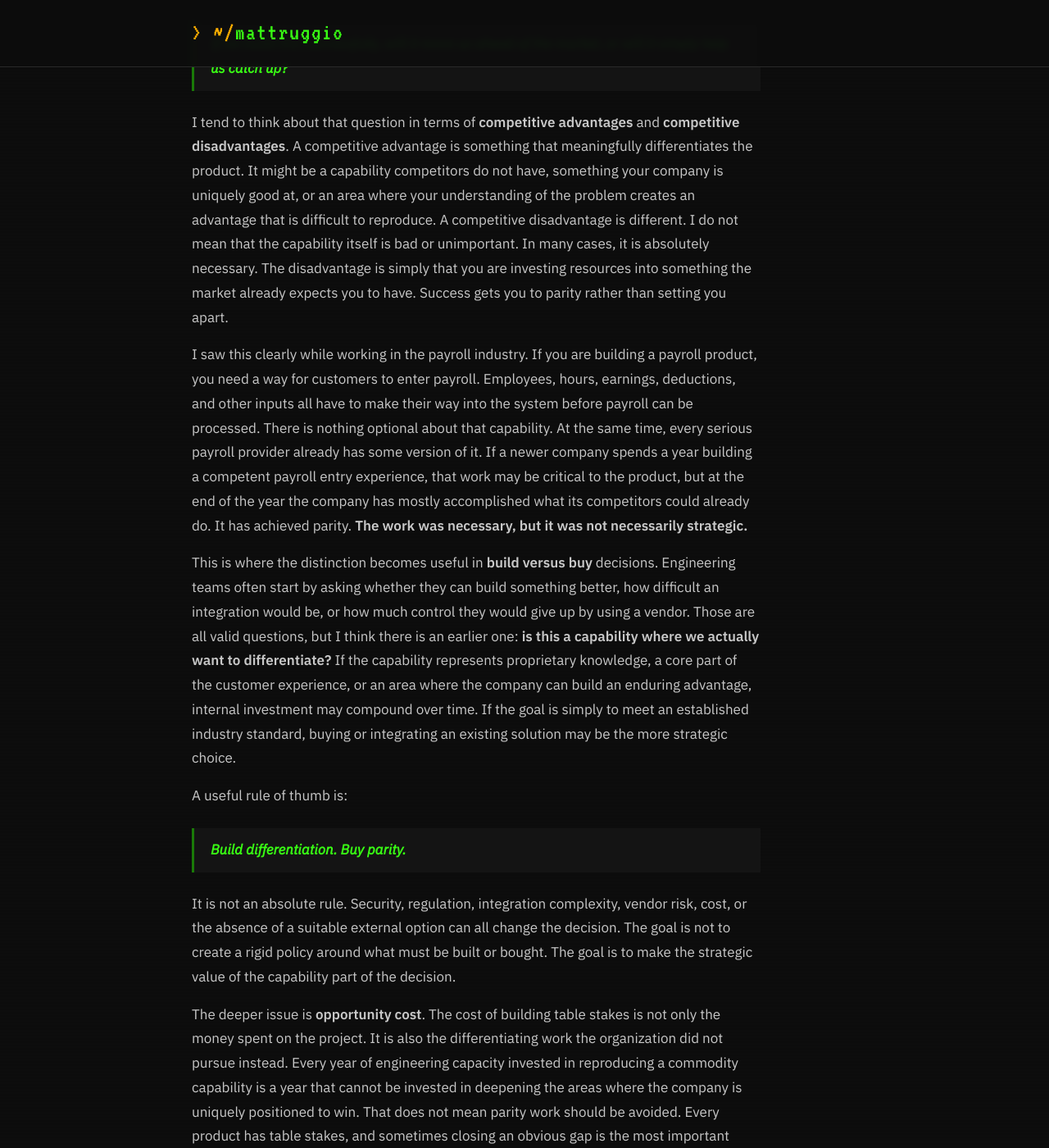
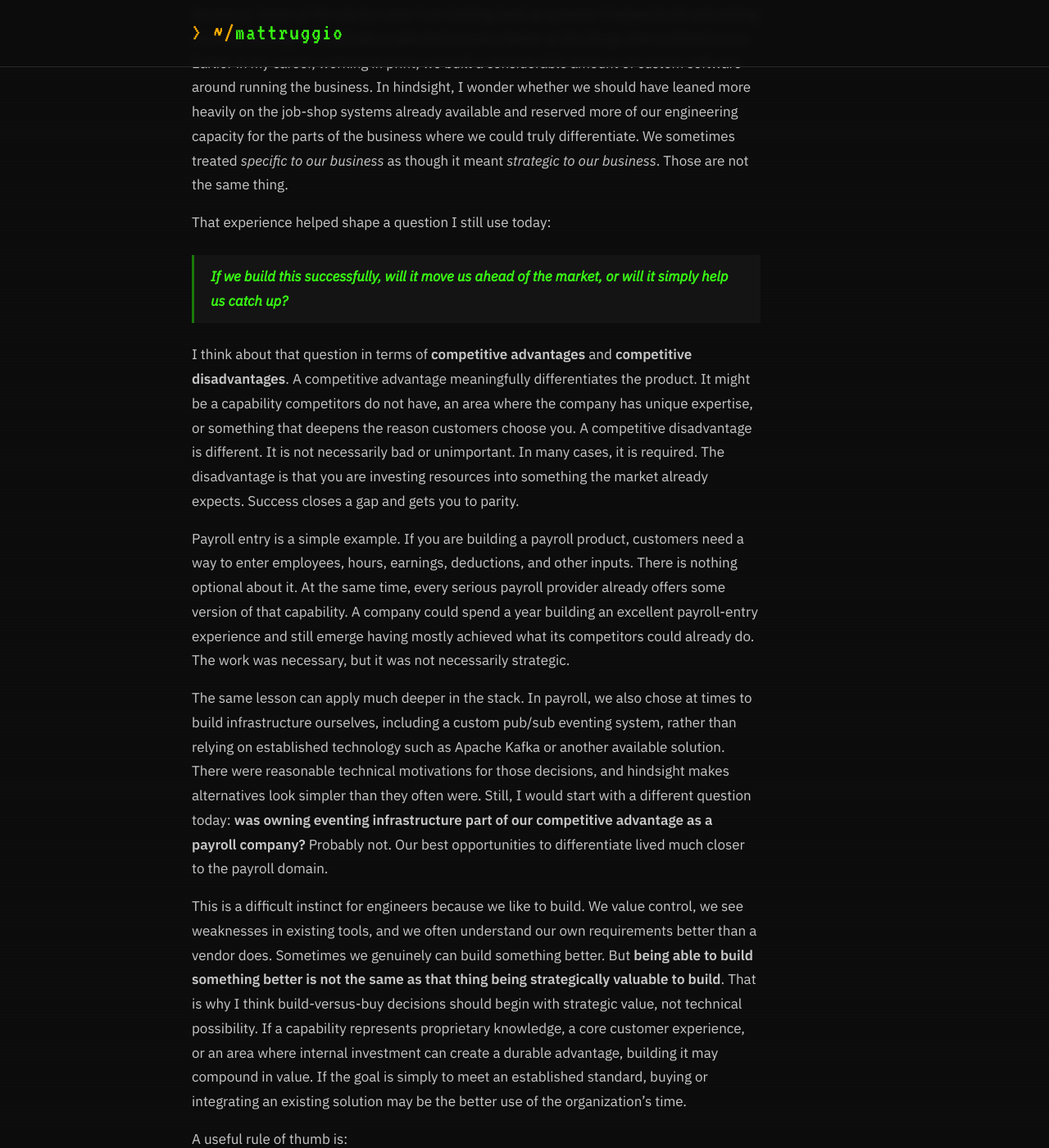
Before and after one commit to mattruggio/mattruggio.github.io, a Jekyll site: the page built from _posts/2026-08-21-necessary-is-not-strategic.md, in a window 1280 px wide and 1400 px high, scrolled down 524 px. Shown: the whole window at 82% size. Built offline with Jekyll 4.4.1, drawn with Linux system fonts in a browser that asks for light colours; some of the changed text lies outside the part shown.

Commit message:
Revise "Necessary Is Not Strategic"
New draft from the author. The argument is unchanged; the evidence behind it
is not. It now opens by admitting the distinction came from decisions that
went the other way — custom software in print, a hand-rolled pub/sub system
in payroll — which grounds the thesis in something other than assertion, and
names the specific trap of mistaking "specific to our business" for
"strategic to our business".

Also adds the section on why this is hard for engineers specifically: being
able to build something better is not the same as it being worth building.

Glossary drops "Parity" and "Build versus Buy" and reorders the rest.
Converted to kramdown definition-list syntax so it renders as dt/dd rather
than collapsing into paragraphs.

Co-authored-by: Copilot <223556219+Copilot@users.noreply.github.com>

```diff
--- a/_posts/2026-08-21-necessary-is-not-strategic.md
+++ b/_posts/2026-08-21-necessary-is-not-strategic.md
@@ -4,31 +4,35 @@ date: 2026-08-21
 tags: [strategy, build-vs-buy, engineering-leadership]
 ---
 
-One of the easiest mistakes to make in software strategy is confusing necessary work with strategic work. A capability can be essential to your product without being strategically valuable to build. That distinction matters because every organization operates with finite engineering time, capital, and attention. If we treat every important capability as something we should own and build ourselves, we can spend enormous amounts of energy recreating things that only bring us up to the standard the market already expects.
+One of the easiest mistakes to make in software strategy is confusing necessary work with strategic work. A capability can be essential to your product without being strategically valuable to build. That distinction matters because every organization operates with finite engineering time, capital, and attention. If we treat every important capability as something we should own ourselves, we can spend enormous amounts of energy recreating things that only bring us up to the standard the market already expects.
 
-The question I like to ask is simple:
+I did not arrive at this distinction because I consistently made the right build-versus-buy decisions. Some of the clarity came from looking back at systems I helped build and asking whether owning them actually made the business better at the things that mattered most. Earlier in my career, working in print, we built a considerable amount of custom software around running the business. In hindsight, I wonder whether we should have leaned more heavily on the job-shop systems already available and reserved more of our engineering capacity for the parts of the business where we could truly differentiate. We sometimes treated *specific to our business* as though it meant *strategic to our business*. Those are not the same thing.
+
+That experience helped shape a question I still use today:
 
 > **If we build this successfully, will it move us ahead of the market, or will it simply help us catch up?**
 
-I tend to think about that question in terms of **competitive advantages** and **competitive disadvantages**. A competitive advantage is something that meaningfully differentiates the product. It might be a capability competitors do not have, something your company is uniquely good at, or an area where your understanding of the problem creates an advantage that is difficult to reproduce. A competitive disadvantage is different. I do not mean that the capability itself is bad or unimportant. In many cases, it is absolutely necessary. The disadvantage is simply that you are investing resources into something the market already expects you to have. Success gets you to parity rather than setting you apart.
+I think about that question in terms of **competitive advantages** and **competitive disadvantages**. A competitive advantage meaningfully differentiates the product. It might be a capability competitors do not have, an area where the company has unique expertise, or something that deepens the reason customers choose you. A competitive disadvantage is different. It is not necessarily bad or unimportant. In many cases, it is required. The disadvantage is that you are investing resources into something the market already expects. Success closes a gap and gets you to parity.
 
-I saw this clearly while working in the payroll industry. If you are building a payroll product, you need a way for customers to enter payroll. Employees, hours, earnings, deductions, and other inputs all have to make their way into the system before payroll can be processed. There is nothing optional about that capability. At the same time, every serious payroll provider already has some version of it. If a newer company spends a year building a competent payroll entry experience, that work may be critical to the product, but at the end of the year the company has mostly accomplished what its competitors could already do. It has achieved parity. **The work was necessary, but it was not necessarily strategic.**
+Payroll entry is a simple example. If you are building a payroll product, customers need a way to enter employees, hours, earnings, deductions, and other inputs. There is nothing optional about it. At the same time, every serious payroll provider already offers some version of that capability. A company could spend a year building an excellent payroll-entry experience and still emerge having mostly achieved what its competitors could already do. The work was necessary, but it was not necessarily strategic.
 
-This is where the distinction becomes useful in **build versus buy** decisions. Engineering teams often start by asking whether they can build something better, how difficult an integration would be, or how much control they would give up by using a vendor. Those are all valid questions, but I think there is an earlier one: **is this a capability where we actually want to differentiate?** If the capability represents proprietary knowledge, a core part of the customer experience, or an area where the company can build an enduring advantage, internal investment may compound over time. If the goal is simply to meet an established industry standard, buying or integrating an existing solution may be the more strategic choice.
+The same lesson can apply much deeper in the stack. In payroll, we also chose at times to build infrastructure ourselves, including a custom pub/sub eventing system, rather than relying on established technology such as Apache Kafka or another available solution. There were reasonable technical motivations for those decisions, and hindsight makes alternatives look simpler than they often were. Still, I would start with a different question today: **was owning eventing infrastructure part of our competitive advantage as a payroll company?** Probably not. Our best opportunities to differentiate lived much closer to the payroll domain.
+
+This is a difficult instinct for engineers because we like to build. We value control, we see weaknesses in existing tools, and we often understand our own requirements better than a vendor does. Sometimes we genuinely can build something better. But **being able to build something better is not the same as that thing being strategically valuable to build**. That is why I think build-versus-buy decisions should begin with strategic value, not technical possibility. If a capability represents proprietary knowledge, a core customer experience, or an area where internal investment can create a durable advantage, building it may compound in value. If the goal is simply to meet an established standard, buying or integrating an existing solution may be the better use of the organization's time.
 
 A useful rule of thumb is:
 
 > **Build differentiation. Buy parity.**
 
-It is not an absolute rule. Security, regulation, integration complexity, vendor risk, cost, or the absence of a suitable external option can all change the decision. The goal is not to create a rigid policy around what must be built or bought. The goal is to make the strategic value of the capability part of the decision.
+It is not an absolute rule. Security, regulation, vendor risk, integration complexity, cost, or the lack of a suitable external option can all change the decision. The goal is not to create a rigid policy about what must be built or bought. It is to make the strategic value of the capability explicit before engineering momentum takes over.
 
-The deeper issue is **opportunity cost**. The cost of building table stakes is not only the money spent on the project. It is also the differentiating work the organization did not pursue instead. Every year of engineering capacity invested in reproducing a commodity capability is a year that cannot be invested in deepening the areas where the company is uniquely positioned to win. That does not mean parity work should be avoided. Every product has table stakes, and sometimes closing an obvious gap is the most important thing a company can do. The strategic mistake is treating all necessary work as though it deserves the same level of internal investment.
+The deeper issue is opportunity cost. Every year of engineering capacity invested in reproducing a commodity capability is a year that cannot be invested in the areas where the company is uniquely positioned to win. Sometimes closing a competitive gap is exactly the right thing to do, but we should recognize it for what it is. Necessary work allows us to participate. Strategic work gives us a reason to win.
 
-That is why I keep coming back to the same question when thinking about roadmaps, platforms, and build versus buy decisions: **are we investing to participate, or are we investing to differentiate?** Both kinds of work may be necessary, but they serve very different purposes. Knowing which is which helps an organization protect its most limited resources for the capabilities that can actually become an advantage.
+That is the distinction I keep coming back to when thinking about roadmaps, platforms, and architecture decisions: **are we investing to participate, or are we investing to differentiate?** Both may be necessary, but they serve very different purposes. Knowing which is which helps protect our most limited resources for the capabilities that can actually become an advantage.
 
 ## TL;DR
 
-A capability can be necessary to your product without being strategically valuable to build. Some investments create **competitive advantage** by differentiating the product, while others close a **competitive disadvantage** and bring the product to parity. When deciding where to spend engineering capacity, a useful default is to **build differentiation and buy parity**, while recognizing that security, regulation, vendor risk, integration complexity, and other constraints can change the calculus.
+A capability can be necessary to your product without being strategically valuable to build. Some investments create **competitive advantage** by differentiating the product, while others close a **competitive disadvantage** and bring the product to parity. A useful default is to **build differentiation and buy parity**, while recognizing that real-world constraints can change the decision.
 
 ## Domain Language
 
@@ -38,14 +42,8 @@ Competitive Advantage
 Competitive Disadvantage
 : A gap between a product and the capabilities customers already expect from the market. Closing the gap may be necessary, but doing so generally creates parity rather than differentiation.
 
-Parity
-: The state in which a product meets the established capabilities or expectations of its competitors without meaningfully exceeding them.
+Opportunity Cost
+: The value of the alternative work an organization gives up when it commits finite capital, engineering capacity, or attention to a particular investment.
 
 Table Stakes
-: Capabilities customers consider fundamental to participating in a market. Their absence can create a disadvantage, but their presence alone rarely creates an advantage.
-
-Build versus Buy
-: The strategic decision of whether a capability should be developed internally or obtained through an external product, platform, service, or vendor.
-
-Opportunity Cost
-: The value of the alternative work an organization gives up when it commits finite capital, engineering capacity, or attention to a particular investment.
+: Capabilities customers consider fundamental to participating in a market. Their absence creates a disadvantage, but their presence alone rarely creates an advantage.
```
